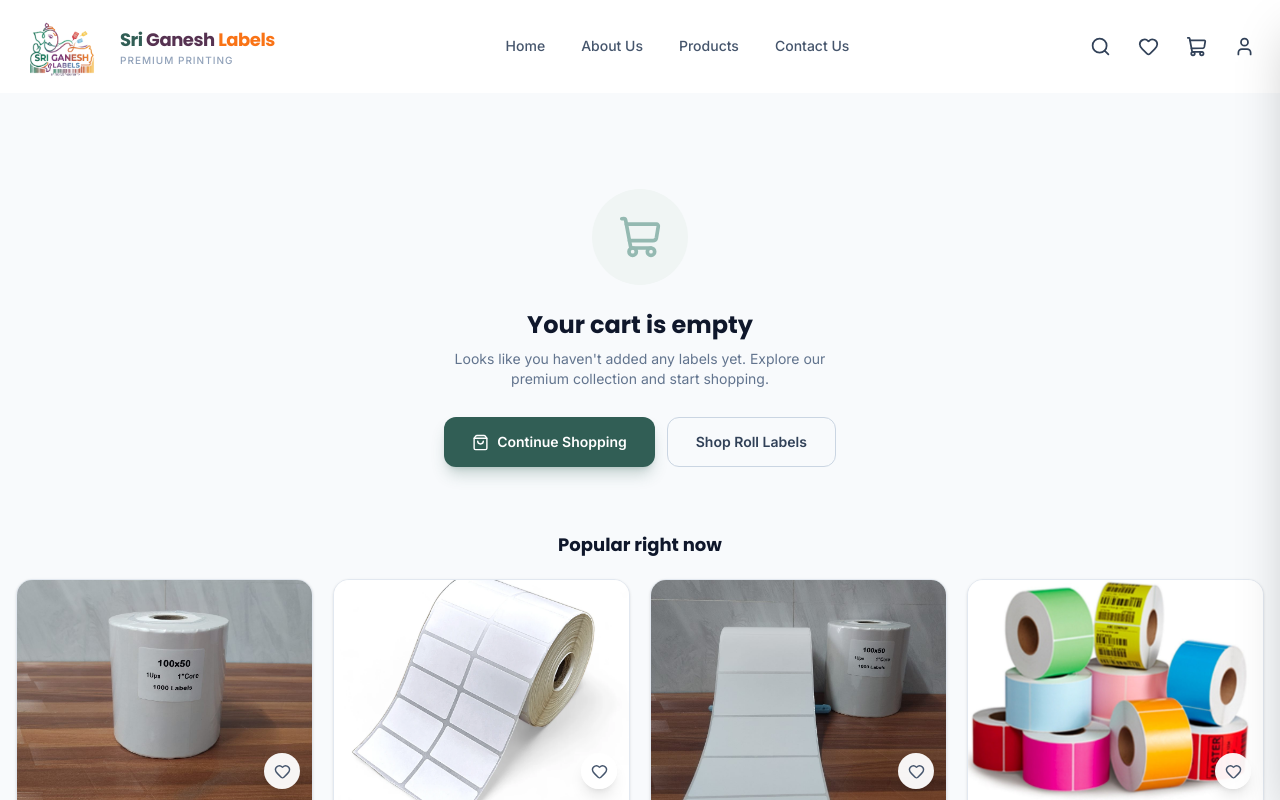
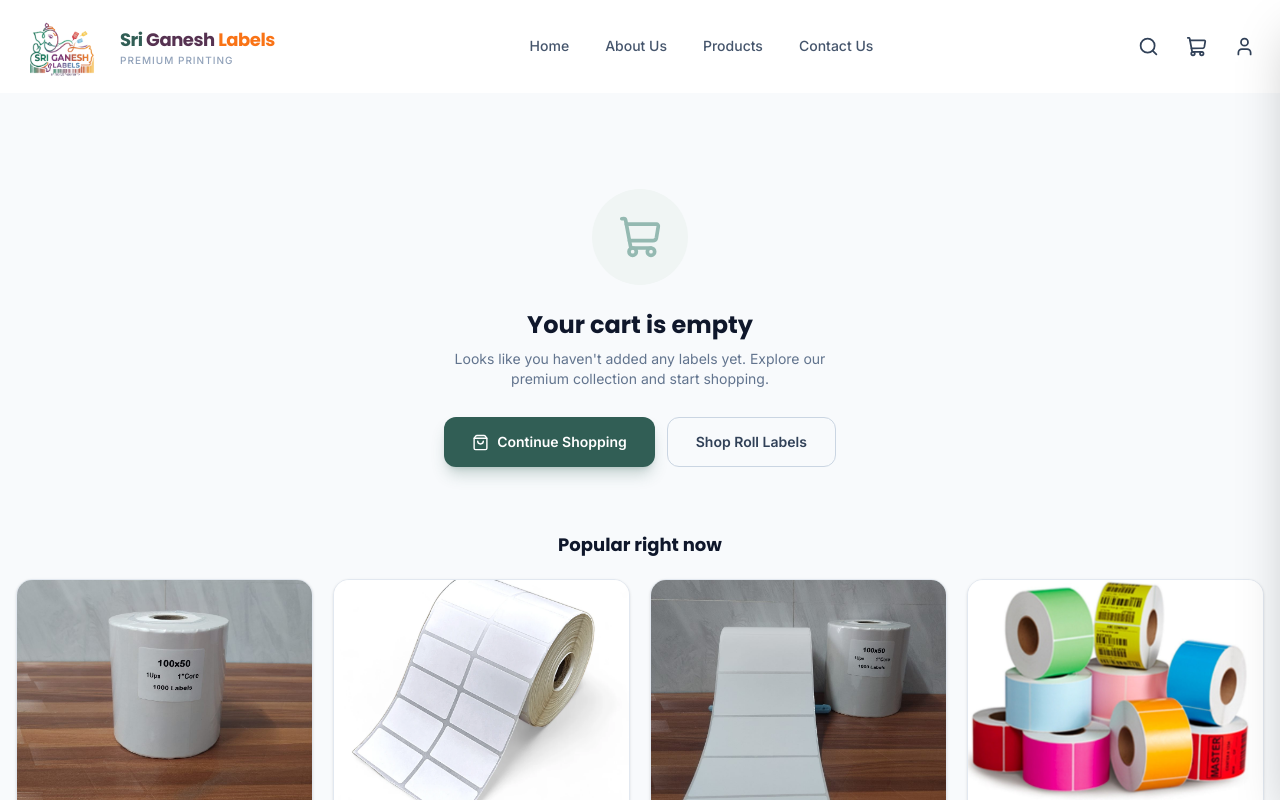
Before and after one commit to Luisant-git/Sri-Ganesh-Labels, a React (Vite) app in the folder frontend/: page /cart in a window 1280 px wide. Shown: the top 800 px of the page. Built offline with nearby package versions, Linux system fonts and the light colour scheme.

Commit message:
removed wishlist related content

```diff
--- a/frontend/src/components/Footer.jsx
+++ b/frontend/src/components/Footer.jsx
@@ -54,7 +54,6 @@ const serviceLinks = [
 const accountLinks = [
   { label: 'My Orders', to: '/order-tracking' },
   { label: 'Cart', to: '/cart' },
-  { label: 'Wishlist', to: '/wishlist' },
 ]
 
 export default function Footer() {
--- a/frontend/src/components/Header.jsx
+++ b/frontend/src/components/Header.jsx
@@ -2,7 +2,6 @@ import { useEffect, useRef, useState } from 'react'
 import { Link, NavLink, useNavigate } from 'react-router-dom'
 import {
   Search,
-  Heart,
   ShoppingCart,
   User,
   Menu,
@@ -11,7 +10,6 @@ import {
   Phone,
 } from 'lucide-react'
 import { useCart } from '../context/CartContext'
-import { useWishlist } from '../context/WishlistContext'
 import { useAuth } from '../context/AuthContext'
 import { products } from '../data/products'
 import { formatINR } from '../utils/format'
@@ -47,7 +45,6 @@ export default function Header() {
   const [query, setQuery] = useState('')
   const [mobileOpen, setMobileOpen] = useState(false)
   const [scrolled, setScrolled] = useState(false)
-  const { count: wishCount } = useWishlist()
   const { user } = useAuth()
   const navigate = useNavigate()
   const inputRef = useRef(null)
@@ -128,18 +125,6 @@ export default function Header() {
             >
               <Search size={21} />
             </button>
-            <Link
-              to="/wishlist"
-              aria-label="Wishlist"
-              className="relative flex h-10 w-10 items-center justify-center rounded-full text-slate-700 transition-colors hover:bg-rose-50 hover:text-rose-500"
-            >
-              <Heart size={21} />
-              {wishCount > 0 && (
-                <span className="absolute -right-0.5 -top-0.5 flex h-5 min-w-5 items-center justify-center rounded-full bg-rose-500 px-1 text-[10px] font-bold text-white shadow-md">
-                  {wishCount}
-                </span>
-              )}
-            </Link>
             <CartButton className="hidden lg:flex" />
             <Link
               to="/account"
@@ -307,18 +292,6 @@ export default function Header() {
             >
               {user ? <Phone size={16} /> : <User size={16} />} {user ? user.mobile : 'My Account'}
             </Link>
-            <Link
-              to="/wishlist"
-              onClick={() => setMobileOpen(false)}
-              className="flex items-center gap-2 rounded-xl bg-slate-50 px-3 py-2.5 text-sm font-medium text-slate-700 transition-colors hover:bg-rose-50"
-            >
-              <Heart size={16} /> My Wishlist
-              {wishCount > 0 && (
-                <span className="ml-auto flex h-5 min-w-5 items-center justify-center rounded-full bg-rose-500 px-1 text-[10px] font-bold text-white">
-                  {wishCount}
-                </span>
-              )}
-            </Link>
           </div>
         </div>
       </>
--- a/frontend/src/components/ProductCard.jsx
+++ b/frontend/src/components/ProductCard.jsx
@@ -1,17 +1,14 @@
 import { Link, useNavigate } from 'react-router-dom'
-import { Heart, ShoppingCart, Zap } from 'lucide-react'
+import { ShoppingCart, Zap } from 'lucide-react'
 import { useCart } from '../context/CartContext'
-import { useWishlist } from '../context/WishlistContext'
 import { useAuth } from '../context/AuthContext'
 import { formatINR } from '../utils/format'
 import { toast } from './Toast'
 
 export default function ProductCard({ product, centered = false }) {
   const { addToCart } = useCart()
-  const { toggleWishlist, isWishlisted } = useWishlist()
   const { isLoggedIn, openLogin } = useAuth()
   const navigate = useNavigate()
-  const wished = isWishlisted(product.id)
 
   const requireLogin = (action) => {
     if (isLoggedIn) action()
@@ -36,15 +33,6 @@ export default function ProductCard({ product, centered = false }) {
     })
   }
 
-  const handleWishlist = (e) => {
-    e.preventDefault()
-    e.stopPropagation()
-    requireLogin(() => {
-      toggleWishlist(product.id)
-      toast(wished ? 'Removed from wishlist' : 'Added to wishlist', 'wishlist')
-    })
-  }
-
   return (
     <div className="group relative flex flex-col overflow-hidden rounded-2xl border border-slate-200 bg-white shadow-sm transition-all duration-300 hover:-translate-y-1 hover:border-brand-200 hover:shadow-xl hover:shadow-brand-900/5">
       <Link to={`/products/${product.id}`} className="relative block aspect-[4/3] overflow-hidden bg-slate-100">
@@ -55,15 +43,6 @@ export default function ProductCard({ product, centered = false }) {
           className="h-full w-full object-cover transition-transform duration-500 group-hover:scale-110"
         />
         <div className="absolute inset-0 bg-gradient-to-t from-slate-900/10 to-transparent opacity-0 transition-opacity duration-300 group-hover:opacity-100" />
-        <button
-          onClick={handleWishlist}
-          aria-label="Add to wishlist"
-          className={`absolute right-3 bottom-3 flex h-9 w-9 items-center justify-center rounded-full shadow-lg transition-all duration-200 ${
-            wished ? 'bg-white/95 text-rose-500' : 'bg-white/95 text-slate-600 hover:bg-rose-50 hover:text-rose-500'
-          }`}
-        >
-          <Heart size={17} fill={wished ? 'currentColor' : 'none'} />
-        </button>
       </Link>
 
       <div className={`flex flex-1 flex-col p-4 ${centered ? 'items-center text-center' : ''}`}>
--- a/frontend/src/context/WishlistContext.jsx
+++ /dev/null
@@ -1,40 +0,0 @@
-import { createContext, useContext, useEffect, useState } from 'react'
-
-const WishlistContext = createContext(null)
-
-const STORAGE_KEY = 'sgl_wishlist'
-
-function loadWishlist() {
-  try {
-    const raw = localStorage.getItem(STORAGE_KEY)
-    return raw ? JSON.parse(raw) : []
-  } catch {
-    return []
-  }
-}
-
-export function WishlistProvider({ children }) {
-  const [ids, setIds] = useState(loadWishlist)
-
-  useEffect(() => {
-    localStorage.setItem(STORAGE_KEY, JSON.stringify(ids))
-  }, [ids])
-
-  const toggleWishlist = (productId) => {
-    setIds((prev) =>
-      prev.includes(productId) ? prev.filter((id) => id !== productId) : [...prev, productId]
-    )
-  }
-
-  const isWishlisted = (productId) => ids.includes(productId)
-
-  const value = { ids, toggleWishlist, isWishlisted, count: ids.length }
-
-  return <WishlistContext.Provider value={value}>{children}</WishlistContext.Provider>
-}
-
-export function useWishlist() {
-  const ctx = useContext(WishlistContext)
-  if (!ctx) throw new Error('useWishlist must be used within WishlistProvider')
-  return ctx
-}
--- a/frontend/src/pages/Cart.jsx
+++ b/frontend/src/pages/Cart.jsx
@@ -3,7 +3,6 @@ import {
   Minus,
   Plus,
   Trash2,
-  Heart,
   ShoppingCart,
   ArrowRight,
   ShoppingBag,
@@ -12,7 +11,6 @@ import {
   Tag,
 } from 'lucide-react'
 import { useCart, FREE_SHIPPING_THRESHOLD } from '../context/CartContext'
-import { useWishlist } from '../context/WishlistContext'
 import ProductCard from '../components/ProductCard'
 import { products } from '../data/products'
 import { formatINR } from '../utils/format'
@@ -20,7 +18,6 @@ import { toast } from '../components/Toast'
 
 export default function Cart() {
   const { items, updateQuantity, removeFromCart, totals } = useCart()
-  const { toggleWishlist } = useWishlist()
   const navigate = useNavigate()
 
   if (items.length === 0) {
@@ -167,16 +164,6 @@ export default function Cart() {
                         >
                           <Trash2 size={14} /> Remove
                         </button>
-                        <button
-                          onClick={() => {
-                            toggleWishlist(item.productId)
-                            removeFromCart(item.productId, item.option)
-                            toast('Moved to wishlist', 'wishlist')
-                          }}
-                          className="flex items-center gap-1.5 rounded-lg px-2.5 py-2 text-xs font-medium text-slate-500 transition-colors hover:bg-rose-50 hover:text-rose-500"
-                        >
-                          <Heart size={14} /> Wishlist
-                        </button>
                       </div>
                     </div>
                   </div>
--- a/frontend/src/pages/ProductDetail.jsx
+++ b/frontend/src/pages/ProductDetail.jsx
@@ -1,7 +1,6 @@
 import { useMemo, useState } from 'react'
 import { Link, useNavigate, useParams } from 'react-router-dom'
 import {
-  Heart,
   ShoppingCart,
   Zap,
   Minus,
@@ -12,7 +11,6 @@ import {
 import ProductCard from '../components/ProductCard'
 import { getProductById, getRelatedProducts } from '../data/products'
 import { useCart } from '../context/CartContext'
-import { useWishlist } from '../context/WishlistContext'
 import { useAuth } from '../context/AuthContext'
 import { formatINR } from '../utils/format'
 import { toast } from '../components/Toast'
@@ -22,7 +20,6 @@ export default function ProductDetail() {
   const navigate = useNavigate()
   const product = getProductById(id)
   const { addToCart } = useCart()
-  const { toggleWishlist, isWishlisted } = useWishlist()
   const { isLoggedIn, openLogin } = useAuth()
 
   const [selectedImage, setSelectedImage] = useState(0)
@@ -51,7 +48,6 @@ export default function ProductDetail() {
     )
   }
 
-  const wished = isWishlisted(product.id)
   const related = getRelatedProducts(product)
 
   const requireLogin = (action) => {
@@ -177,7 +173,7 @@ export default function ProductDetail() {
               </div>
             )}
 
-            {/* Quantity + wishlist */}
+            {/* Quantity */}
             <div className="mt-6 flex items-center gap-4">
               <div className="flex items-center rounded-xl border border-slate-300 bg-white">
                 <button
@@ -196,22 +192,6 @@ export default function ProductDetail() {
                   <Plus size={16} />
                 </button>
               </div>
-              <button
-                onClick={() =>
-                  requireLogin(() => {
-                    toggleWishlist(product.id)
-                    toast(wished ? 'Removed from wishlist' : 'Added to wishlist', 'wishlist')
-                  })
-                }
-                className={`flex h-11 w-11 items-center justify-center rounded-xl border-2 transition-all duration-200 ${
-                  wished
-                    ? 'border-rose-500 bg-rose-50 text-rose-500'
-                    : 'border-slate-200 bg-white text-slate-500 hover:border-rose-300 hover:text-rose-500'
-                }`}
-                aria-label="Toggle wishlist"
-              >
-                <Heart size={18} fill={wished ? 'currentColor' : 'none'} />
-              </button>
             </div>
 
             {/* CTAs */}
--- a/frontend/src/pages/Wishlist.jsx
+++ /dev/null
@@ -1,44 +0,0 @@
-import { Link } from 'react-router-dom'
-import { Heart, ShoppingBag } from 'lucide-react'
-import ProductCard from '../components/ProductCard'
-import { useWishlist } from '../context/WishlistContext'
-import { products } from '../data/products'
-
-export default function Wishlist() {
-  const { ids } = useWishlist()
-  const items = products.filter((p) => ids.includes(p.id))
-
-  if (items.length === 0) {
-    return (
-      <div className="mx-auto flex max-w-7xl flex-col items-center px-4 py-24 text-center">
-        <span className="flex h-24 w-24 items-center justify-center rounded-full bg-rose-50">
-          <Heart size={44} className="text-rose-300" />
-        </span>
-        <h1 className="mt-6 font-display text-2xl font-bold text-slate-900">Your wishlist is empty</h1>
-        <p className="mt-2 max-w-sm text-sm text-slate-500">
-          Tap the heart icon on any product to save it here for later.
-        </p>
-        <Link
-          to="/products"
-          className="mt-7 flex items-center gap-2 rounded-xl bg-brand-700 px-7 py-3.5 text-sm font-semibold text-white shadow-lg shadow-brand-700/25 transition-colors hover:bg-brand-800"
-        >
-          <ShoppingBag size={17} /> Browse Products
-        </Link>
-      </div>
-    )
-  }
-
-  return (
-    <div className="mx-auto max-w-7xl px-4 py-10 lg:py-14">
-      <h1 className="font-display text-2xl font-bold tracking-tight text-slate-900 sm:text-3xl">My Wishlist</h1>
-      <p className="mt-1 text-sm text-slate-500">
-        {items.length} saved product{items.length !== 1 ? 's' : ''}
-      </p>
-      <div className="mt-8 grid grid-cols-2 gap-4 sm:gap-5 md:grid-cols-3 lg:grid-cols-4">
-        {items.map((p) => (
-          <ProductCard key={p.id} product={p} />
-        ))}
-      </div>
-    </div>
-  )
-}
```
Also changed, not shown: frontend/src/App.jsx (+4 -9 lines), frontend/src/components/Toast.jsx (+2 -6 lines), frontend/src/pages/Account.jsx (+2 -10 lines).
